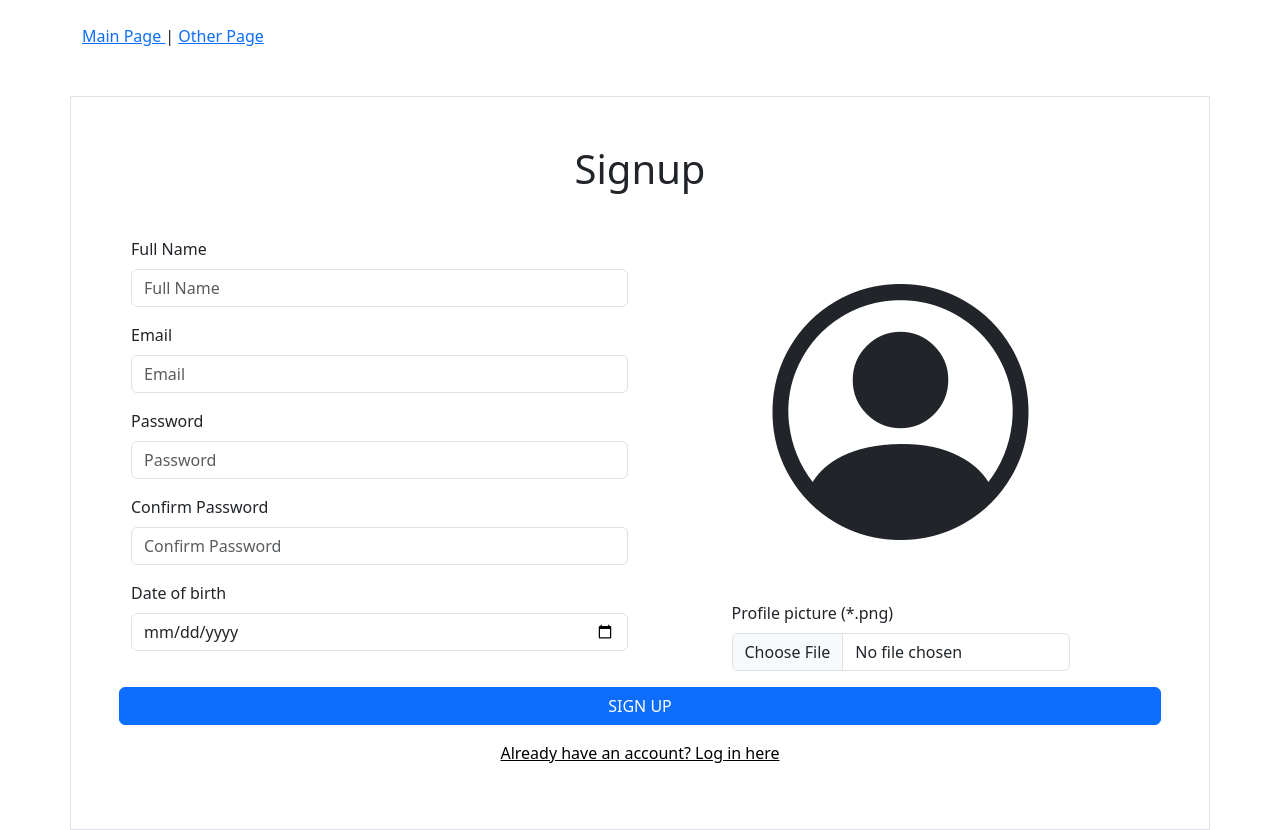
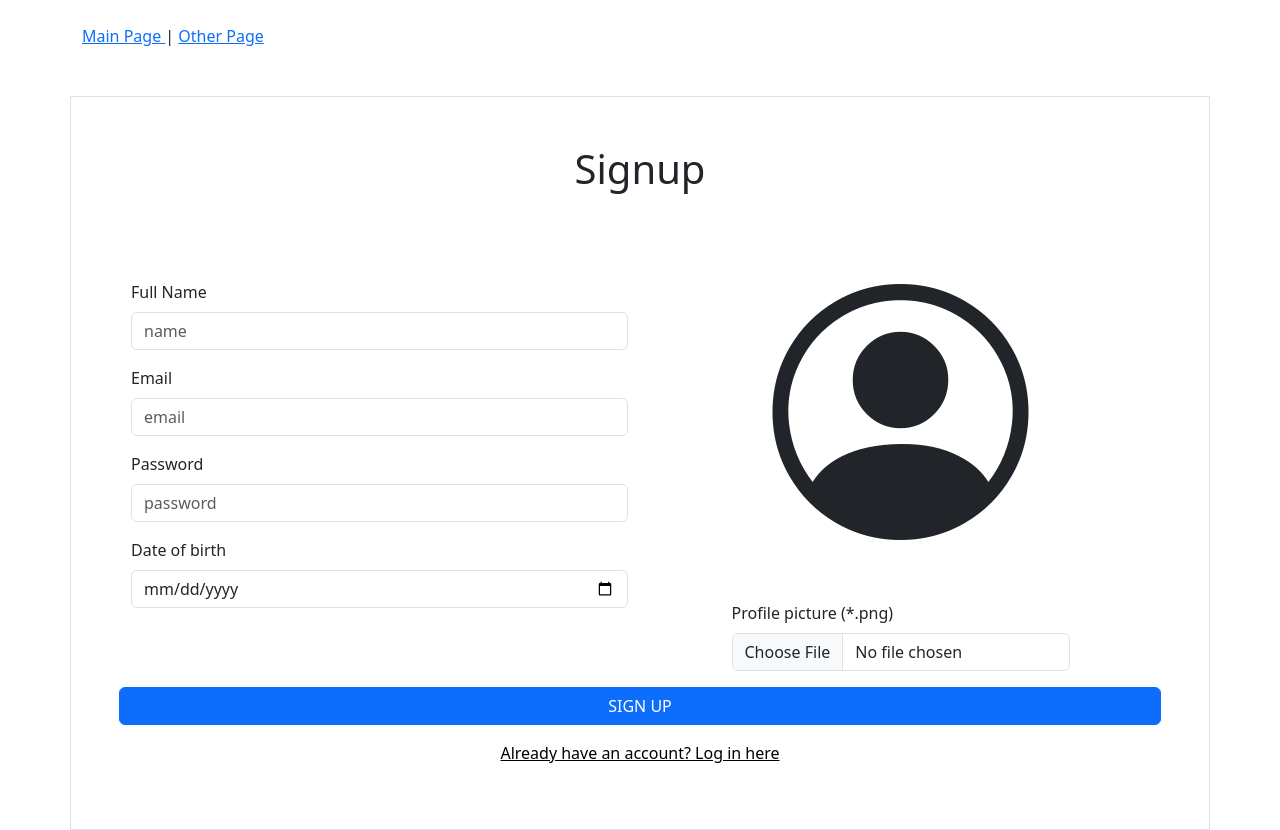
Before and after one commit to faridaa1/Hobbies-App, a Django app: page /signup/ in a window 1280 px wide. Run offline with Django 5.2, Linux system fonts and the light colour scheme; some libraries are stand-ins or nearby versions.

```diff
--- a/api/forms.py
+++ b/api/forms.py
@@ -7,7 +7,7 @@ from .models import CustomUser
 
 class PasswordField(forms.CharField):
     """Password field for Django form - uses type password"""
-    widget = forms.PasswordInput(attrs={'minlength': '8', 'maxlength': '30'})
+    widget = forms.PasswordInput
 
 
 class DatePickerField(forms.DateField):
@@ -17,14 +17,8 @@ class DatePickerField(forms.DateField):
 
 class SignupForm(ModelForm):
     """Django form used to sign up a user."""
-    confirm_password = PasswordField(label='Confirm Password')
-    field_order = ['name', 'email', 'password',
-                   'confirm_password', 'date_of_birth', 'profile_picture']
-
     class Meta:
-        """Form is based on CustomUser model
-        and has following fields from that model
-        """
+        """Form is based on CustomUser model and has following fields from that model"""
         model = CustomUser
         fields = ['name', 'email', 'password',
                   'date_of_birth', 'profile_picture']
@@ -34,7 +28,7 @@ class SignupForm(ModelForm):
         }
         labels = {
             'name': 'Full Name',
-            'profile_picture': 'Profile picture (*.png)',
+            'profile_picture': 'Profile picture (*.png)'
         }
 
     def __init__(self, *args, **kwargs):
@@ -43,27 +37,24 @@ class SignupForm(ModelForm):
         for field in self.fields:
             self.fields[field].widget.attrs.update(
                 {'class': 'form-control',  # For bootstrap styling
-                 'placeholder': self.fields[field].label}  # Placeholder is same as input label
+                 'placeholder': field}  # Allows bootstrap form animation
             )
 
-    def clean_email(self):
-        """Validate that there isn't already an account with the same email"""
+    def clean_email(self) -> str:
         email = self.cleaned_data['email']
         email_exists = CustomUser.objects.filter(email=email).exists()
         if email_exists:
             raise ValidationError('An account with that email already exists')
         return email
 
-    def clean_password(self):
-        """Validate password length is between 8 and 30 inclusive"""
+    def clean_password(self) -> str:
         password = self.cleaned_data['password']
         if len(password) < 8 or len(password) > 30:
             raise ValidationError(
                 "Your password must be between 8 and 30 characters")
         return password
 
-    def clean_date_of_birth(self):
-        """Validate that the date of birth is not in the future"""
+    def clean_date_of_birth(self) -> datetime.date:
         dob = self.cleaned_data['date_of_birth']
         if dob is None:
             raise ValidationError("You must enter a birthday")
@@ -72,21 +63,9 @@ class SignupForm(ModelForm):
         return dob
 
     def clean_profile_picture(self):
-        """Validate that the image uploaded is a .png"""
         pic = self.cleaned_data['profile_picture']
+
         if pic:
             if pic.image.format != 'PNG':
                 raise ValidationError('You can only upload .png files')
         return pic
-
-    def clean(self):
-        """Validation of the form which needs multiple form fields"""
-        cleaned_data = super().clean()  # Keeps validation
-        password = cleaned_data.get('password')
-        confirm_password = cleaned_data['confirm_password']
-
-        # If both password fields are valid
-        if confirm_password and password:
-            if confirm_password != password:
-                self.add_error('password', 'Passwords do not match')
-                self.add_error('confirm_password', 'Passwords do not match')
--- a/api/templates/api/spa/signup.html
+++ b/api/templates/api/spa/signup.html
@@ -42,7 +42,7 @@
                     {% endfor %}
                 </div>
                 <div class="col d-flex flex-column justify-content-center align-items-center">
-                    <img src="" alt="preview of uploaded profile pic" id="profile-preview" class="preview-img hidden"/>
+                    <img src="" alt="circular preview of uploaded profile picture" id="profile-preview" class="preview-img hidden"/>
                     <i class="bi bi-person-circle" style="font-size: 16rem;" id="profile-preview-placeholder"></i>
                     <div class="mb-3">
                         <label id="{{form.profile_picture.id_for_label}}" class="form-label">{{form.profile_picture.label}}</label>
```
